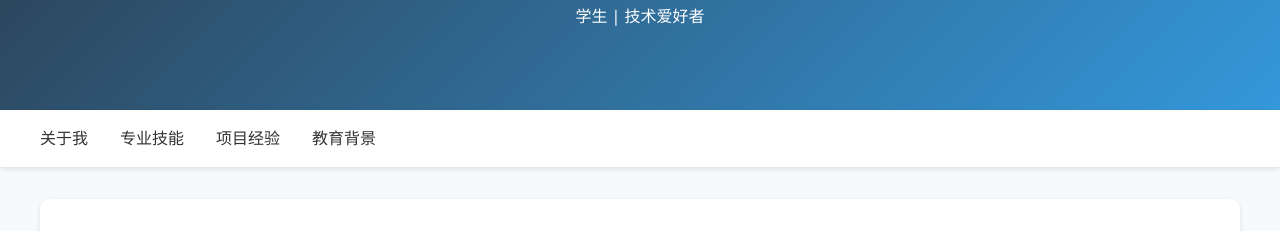
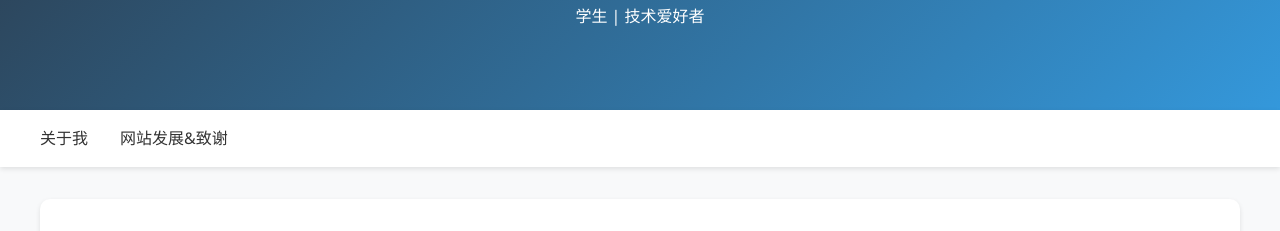
Before and after one commit to MulenLUC/hqboke, a plain HTML site: page ai2.html in a window 1280 px wide. Shown: the part 154-385 px from the top of the page. Drawn offline with Linux system fonts and the light colour scheme.

Commit message:
Update ai2.html

```diff
--- a/ai2.html
+++ b/ai2.html
@@ -110,9 +110,7 @@
         <div class="nav-container">
             <div class="nav-links">
                 <a href="#about">关于我</a>
-                <a href="#skills">专业技能</a>
-                <a href="#projects">项目经验</a>
-                <a href="#education">教育背景</a>
+                <a href="wsqs.html">网站发展&致谢</a>
             </div>
         </div>
     </nav>
```
